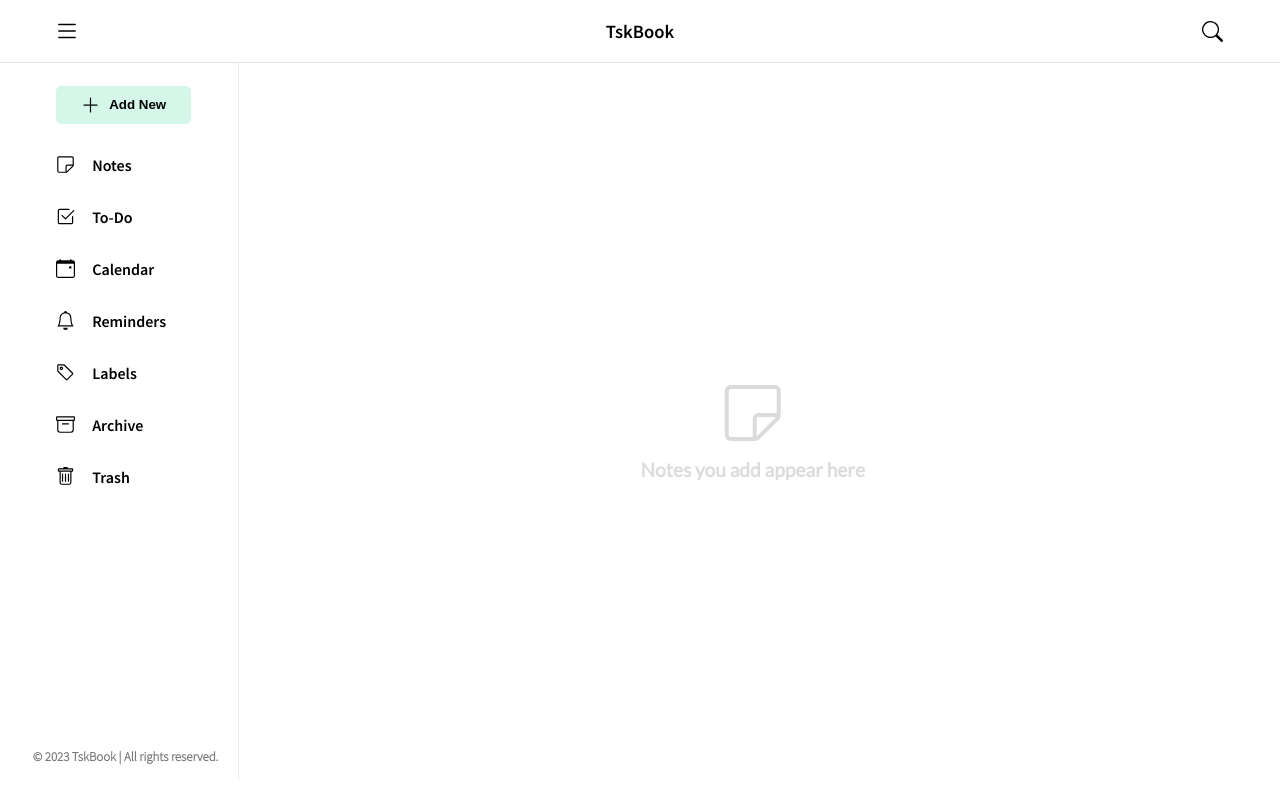
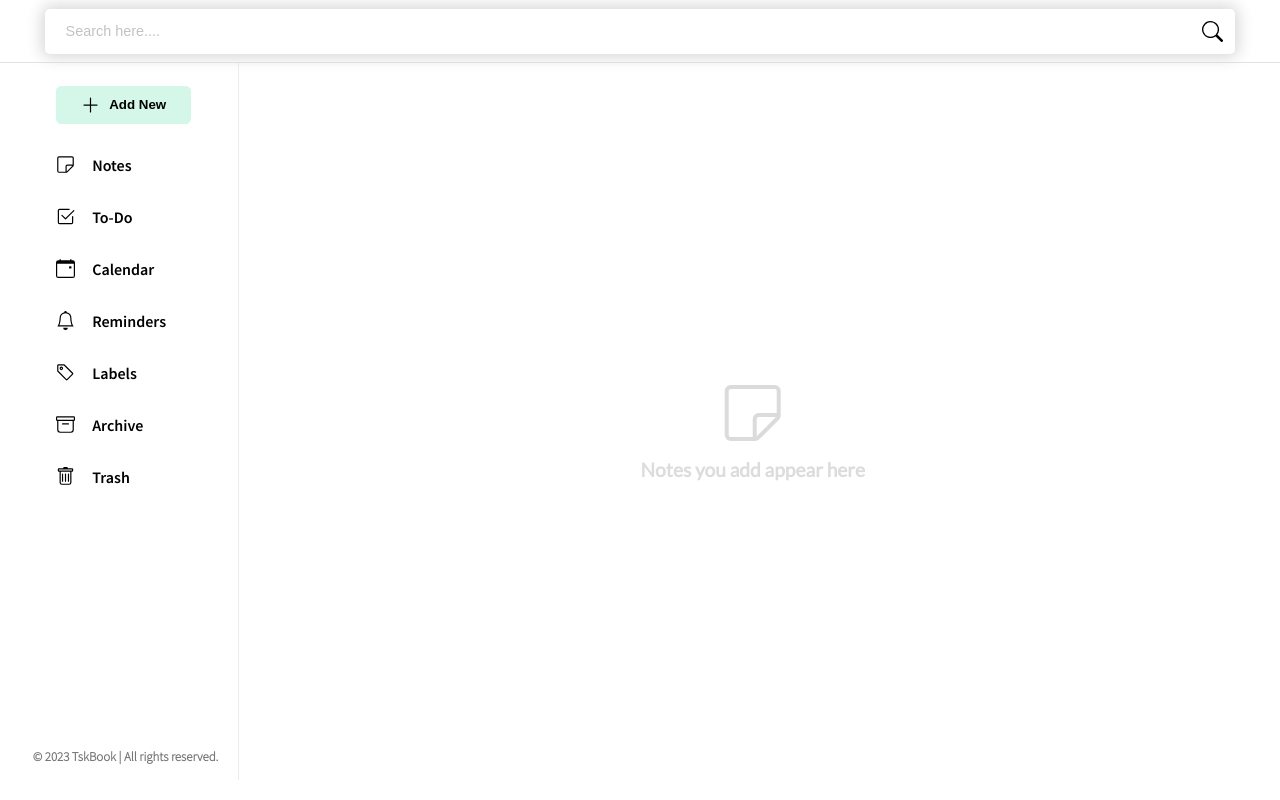
Before and after one commit to sazid324/TskBook, a React (Vite) app: page / in a window 1280 px wide. Both pictures are taken after a click on the button 1212 px from the left and 31 px from the top of the page. Built offline with nearby package versions, Linux system fonts and the light colour scheme.

Commit message:
CSS for search bar and button added.

```diff
--- a/src/CSS_Files/_Components.scss
+++ b/src/CSS_Files/_Components.scss
@@ -51,16 +51,34 @@
       @include flexCenter(right, inherit);
 
       .search-input-OfHeader {
+        position: relative;
+        width: 100%;
+        height: 2.8rem;
+        border: none;
+        outline: none;
+        border-radius: 5px;
+        box-shadow: 0 0 1rem 0.2rem rgb(214, 214, 214);
+        padding: 0.5rem 2.9rem 0.5rem 1.3rem;
+        color: rgb(109, 109, 109);
+        font-weight: bold;
+        font-size: 0.9rem;
         display: none;
+
+        &::placeholder{
+          color: rgb(194, 194, 194);
+          font-weight: 400;
+        }
       }
 
       .search-button-OfHeader {
+        position: absolute;
         width: 2.8rem;
         height: 2.8rem;
         border: none;
         background-color: transparent;
         border-radius: 50%;
         @include flexCenter(center, center);
+        z-index: 999;
 
         &:hover,
         &:active {
--- a/src/Components/Header.tsx
+++ b/src/Components/Header.tsx
@@ -1,20 +1,63 @@
 // Library imports
-import { useState } from "react";
+import { useState, useEffect, useRef } from "react";
 
 // Assets
 import searchImage from "../assets/Images/Icons_and_logos/search.svg";
 import listImage from "../assets/Images/Icons_and_logos/list.svg";
 
 export default function Header() {
-  const [inputValue, setinputValue] = useState("");
+  // Hooks
+  const [clickedOnSearch, setClickedOnSearch] = useState(false);
 
-  const onChangesearchInputFunctionOfHeader = (typedValue: any) => {
-    setinputValue(typedValue.target.value);
-  };
+  let searchBox: any = useRef();
 
-  const onChangesearchButtonFunctionOfHeader = (searchTerm: any) => {
-    console.log(searchTerm);
-  };
+  useEffect(() => {
+    // Adding Clicked outside functionality.
+    const clickedOutSide = (event: any) => {
+      if (!searchBox.current.contains(event.target)) {
+        setClickedOnSearch(false);
+      }
+    };
+
+    document.addEventListener("mousedown", clickedOutSide);
+  });
+
+  useEffect(() => {
+    // Adding functionality of Search button.
+    const navMenuOfHeader: any =
+      document.getElementsByClassName("nav-menu-OfHeader")[0];
+    const navMenuButtonOfHeader: any = document.getElementsByClassName(
+      "nav-menu-button-OfHeader"
+    )[0];
+    const logoOfHeader: any =
+      document.getElementsByClassName("logo-OfHeader")[0];
+    const searchOfHeader: any =
+      document.getElementsByClassName("search-OfHeader")[0];
+    const searchInputOfHeader: any = document.getElementsByClassName(
+      "search-input-OfHeader"
+    )[0];
+
+    if (clickedOnSearch == true) {
+      navMenuOfHeader.style.cssText = "width: 0px;";
+      navMenuButtonOfHeader.style.cssText = "display: none;";
+      logoOfHeader.style.cssText = "display: none;";
+      searchOfHeader.style.cssText = "width: 100%; transition: width 0.5s;";
+      searchInputOfHeader.style.cssText = "display: block;";
+    }
+    if (clickedOnSearch == false) {
+      navMenuOfHeader.style.cssText = "width: 33.33%;";
+      navMenuButtonOfHeader.style.cssText = "display: block;";
+      logoOfHeader.style.cssText =
+        "display: block; display: flex; justify-content: center;";
+      searchOfHeader.style.cssText = "width: 33.33%; transition: width 0.5s;";
+      searchInputOfHeader.style.cssText = "display: none;";
+    }
+  }, [clickedOnSearch]);
+
+  // Getting value onChange of the inputs of Header component.
+  // const functionCalledBySearchInputFieldOnChange = (typedValue: any) => {
+  //   setinputValue(typedValue.target.value);
+  // };
 
   /////////////////////// Return Method ///////////////////////
 
@@ -34,15 +77,18 @@ export default function Header() {
           <div className="logo-OfHeader">
             <h3>TskBook</h3>
           </div>
-          <div className="search-OfHeader">
+          <div className="search-OfHeader" ref={searchBox}>
             <input
               className="search-input-OfHeader"
               type="text"
-              onChange={onChangesearchInputFunctionOfHeader}
+              placeholder="Search here...."
+              // onChange={functionCalledBySearchInputFieldOnChange}
             />
             <button
               className="search-button-OfHeader"
-              onClick={onChangesearchButtonFunctionOfHeader}
+              onClick={() => {
+                setClickedOnSearch(!clickedOnSearch);
+              }}
             >
               <img
                 className="search-logo-OfHeader"
```
Also changed, not shown: src/Components/Card.tsx (+9 -3 lines).
